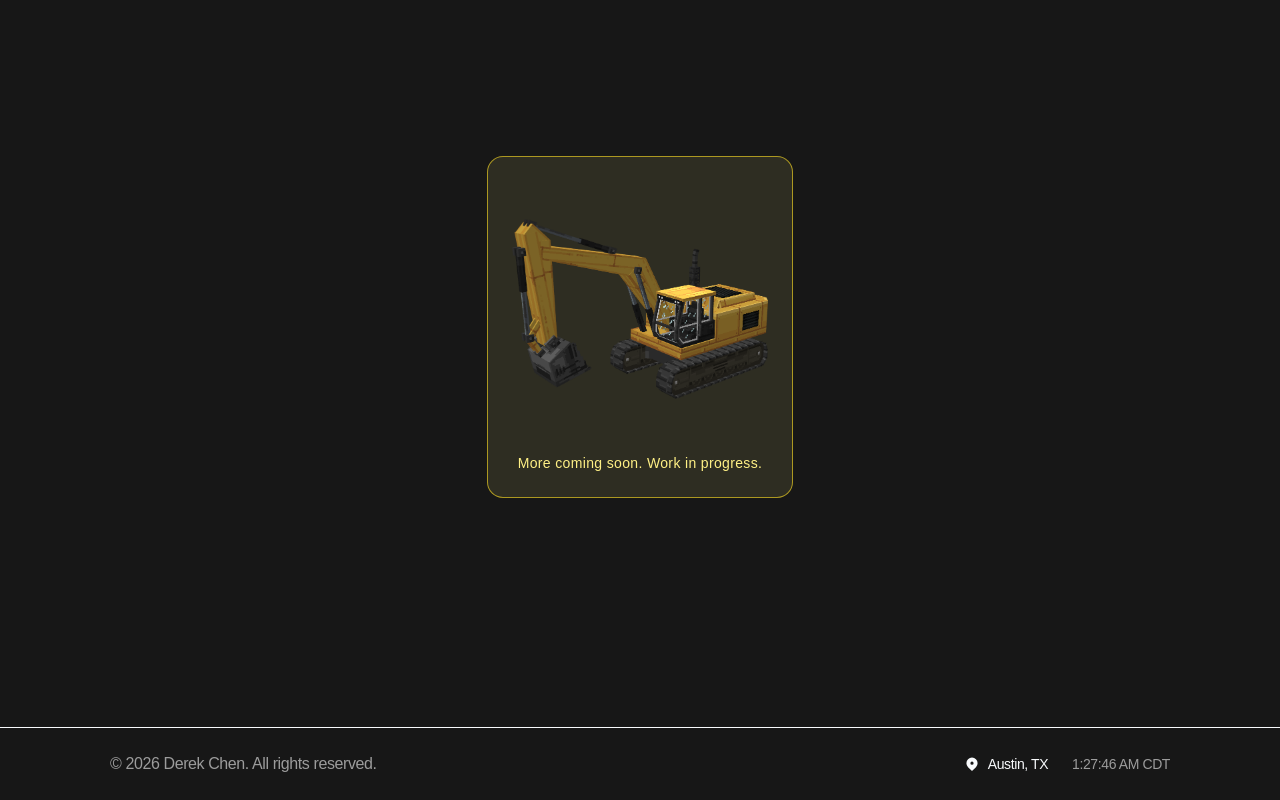
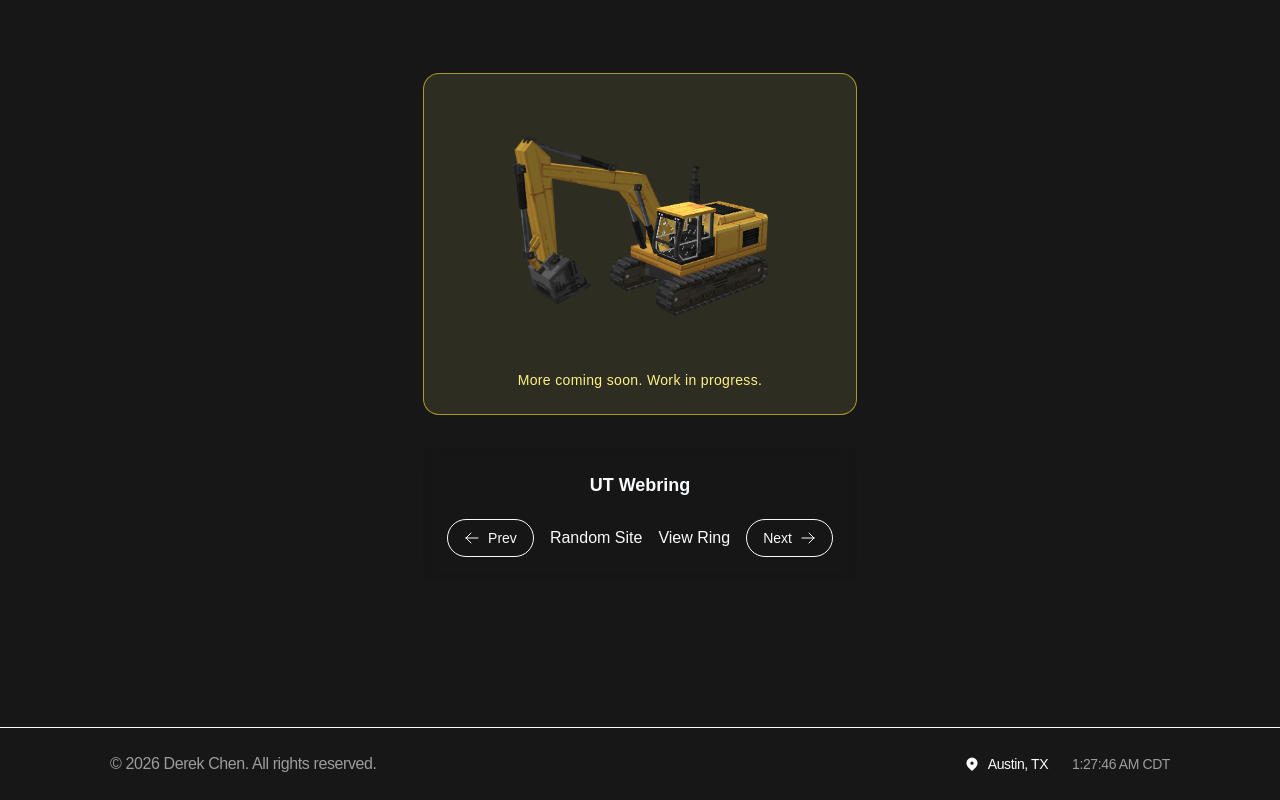
Before and after one commit to DereC4/derek-chen-website, a Next.js app: page / in a window 1280 px wide. Shown: the part 4217-5017 px from the top of the page. Built offline with nearby package versions, Linux system fonts and the light colour scheme; no server answers.

Commit message:
feat: webring added woohoo

```diff
--- a/src/app/page.tsx
+++ b/src/app/page.tsx
@@ -10,6 +10,7 @@ import { SiKofi } from 'react-icons/si';
 import { SOCIAL_LINKS } from '@/data/socialLinks';
 import { MdEmail } from 'react-icons/md';
 import UnderConstructionNotice from '@/components/UnderConstructionNotice';
+import WebringRouter from '@/components/WebringRouter';
 
 export default function Home() {
     return (
@@ -121,6 +122,7 @@ export default function Home() {
             <div id='end' className='min-h-screen bg-secondary py-16 px-4 flex items-center justify-center'>
                 <div className='max-w-6xl mx-auto px-6'>
                     <UnderConstructionNotice />
+                    <WebringRouter />
                 </div>
             </div>
         </>
--- /dev/null
+++ b/src/components/WebringRouter.tsx
@@ -0,0 +1,44 @@
+import { HiOutlineArrowLeft, HiOutlineArrowRight } from 'react-icons/hi2';
+
+export default function WebringRouter() {
+    return (
+        <section
+            aria-label='UT Webring navigation'
+            className='mx-auto mt-8 w-full max-w-xl bg-background/60 p-6 text-center backdrop-blur-sm'
+        >
+            <h2 className='text-lg font-semibold text-foreground'>UT Webring</h2>
+
+            <div className='mt-5 flex items-center justify-center gap-4'>
+                <a
+                    href='https://api.jolteon.me/webring/prevlink'
+                    className='inline-flex items-center gap-2 rounded-full border border-border px-4 py-2 text-sm font-medium text-foreground transition-colors duration-200 hover:border-primary hover:text-primary'
+                >
+                    <HiOutlineArrowLeft aria-hidden='true' size={16} />
+                    <span>Prev</span>
+                </a>
+
+                <a
+                    href='https://api.jolteon.me/webring/randomlink'
+                    className='text-muted-foreground underline-offset-4 transition-colors duration-200 hover:text-primary hover:underline'
+                >
+                    Random Site
+                </a>
+                <a
+                    href='https://webring.jolteon.me'
+                    target='_blank'
+                    rel='noopener noreferrer'
+                    className='text-muted-foreground underline-offset-4 transition-colors duration-200 hover:text-primary hover:underline'
+                >
+                    View Ring
+                </a>
+                <a
+                    href='https://api.jolteon.me/webring/nextlink'
+                    className='inline-flex items-center gap-2 rounded-full border border-border px-4 py-2 text-sm font-medium text-foreground transition-colors duration-200 hover:border-primary hover:text-primary'
+                >
+                    <span>Next</span>
+                    <HiOutlineArrowRight aria-hidden='true' size={16} />
+                </a>
+            </div>
+        </section>
+    );
+}
```
